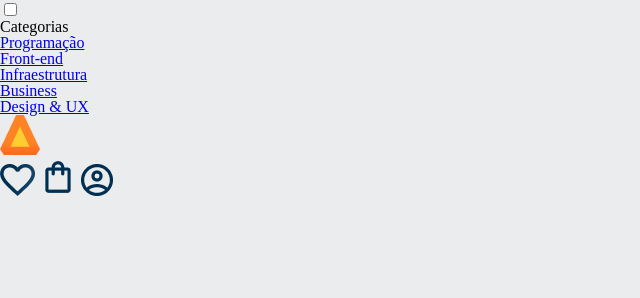
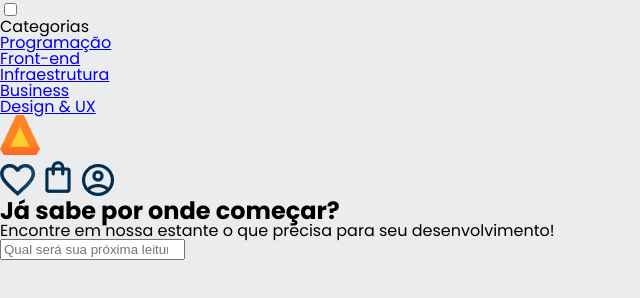
Before and after one commit to ericazapata/alurabooks, a plain HTML site: page index.html in a window 1280 px wide. Shown: the whole page, without its empty margins (0-640 px from the left). Drawn offline with Linux system fonts and the light colour scheme.

Commit message:
Add files via upload

```diff
--- a/index.html
+++ b/index.html
@@ -5,10 +5,10 @@
       <meta name="viewport" content="width=device-width initial-scale=1.0">
       <title>AluraBooks</title>
       <link rel="stylesheet" href="styles.css">
+      <link rel="stylesheet" href="reset.css">
       <link rel="preconnect" href="https://fonts.googleapis.com">
-      <link rel="preconnect" href="https://fonts.gstatic.com" crossorigin>
-      <link href="https://fonts.googleapis.com/css2?family=Poppins:wght@300;400;500;700&display=swap" rel="stylesheet">
-      <link rel="stylesheet" href="reset.css">
+<link rel="preconnect" href="https://fonts.gstatic.com" crossorigin>
+<link href="https://fonts.googleapis.com/css2?family=Poppins:wght@300;400;500;700&display=swap" rel="stylesheet">
     </head>
     <body>
       <header class="cabeçalho">
@@ -43,5 +43,10 @@
         <a href="#"><img src="img/Usuario.png" alt="Meu perfil" class="container__imagem"></a>
         </div>
         </header>
+        <section class="banner">
+          <h2 class="banner__titulo">Já sabe por onde começar?</h2>
+          <p class="banner__texto">Encontre em nossa estante o que precisa para seu desenvolvimento!</p>
+          <input type="search" class="banner__pesquisa" placeholder="Qual será sua próxima leitura?">
+        </section>
     </body>
 </html>
--- a/reset.css
+++ b/reset.css
@@ -19,8 +19,6 @@ time, mark, audio, video {
 	margin: 0;
 	padding: 0;
 	border: 0;
-	font-size: 100%;
-	font: inherit;
 	vertical-align: baseline;
 }
 /* HTML5 display-role reset for older browsers */
--- a/styles.css
+++ b/styles.css
@@ -1,15 +1,16 @@
-@import url(styles/header.css);
+@import url("styles/header.css");
+@import url("styles/banner.css");
 
 :root {
     --cor-de-fundo: #EBECEE;
     --branco: #FFFFFF;
     --laranja: #eb9b00;
     --azul-degrade: linear-gradient(97.54deg, #002F52 35.49%, #326589 165.37%);
-    --fonte-principal: "Poppins";
+    --fonte-principal:'Poppins';
 }
 body {
     background-color: var(--cor-de-fundo);
-    font-family: var(--fonte-principal);
+    font-family:'Poppins';
     font-size: 16px;
     font-weight: 400;
 }
```
